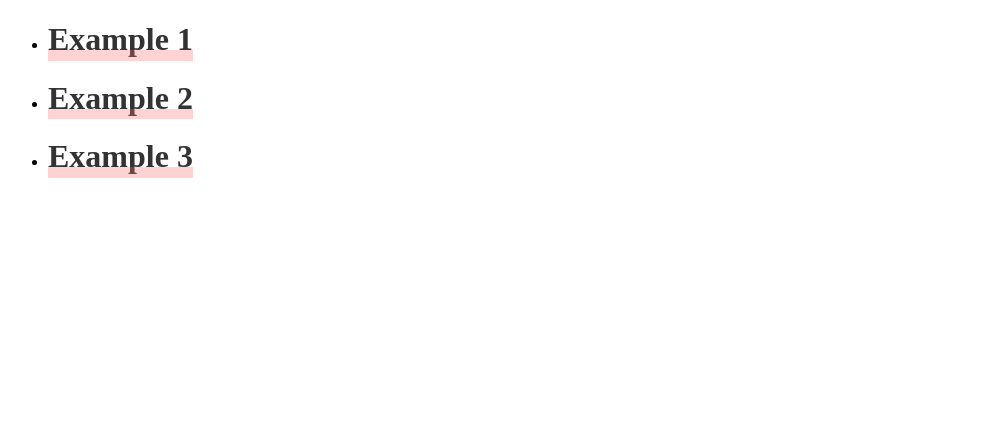
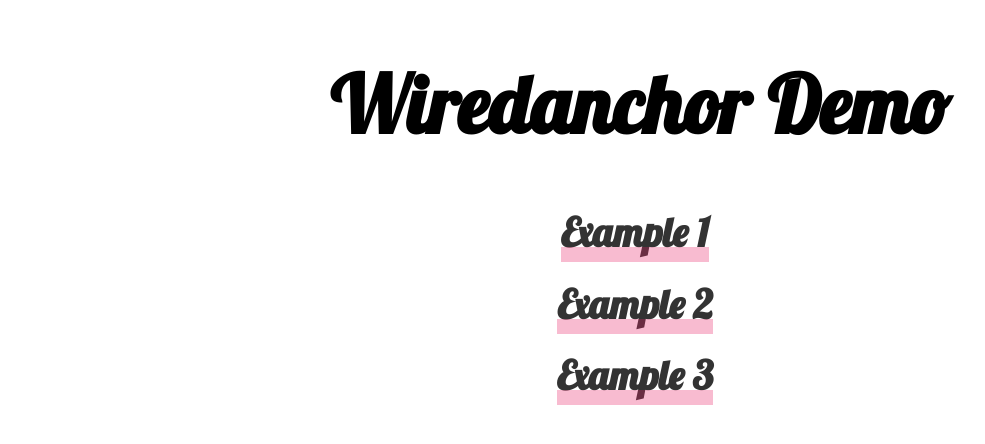
Before and after one commit to sorocabacss/wiredanchor, a website: page index.html in a window 1280 px wide. Shown: the whole page, without its empty margins (0-985 px from the left). Drawn offline with Linux system fonts and the light colour scheme.

Commit message:
improve demo page with bem naming and styles 🚀

```diff
--- a/index.html
+++ b/index.html
@@ -4,18 +4,18 @@
 <head>
   <meta charset="utf-8">
   <title>Wiredanchor demo</title>
-  <link rel="stylesheet" href="wiredanchor.css">
+  <link rel="stylesheet" href="styles.css">
 </head>
 
 <body>
-  <ul class="wiredanchor-list">
-    <li>
-      <h1><a class="wiredanchor-list--item" href="#">Example 1</a></h1></li>
-    <li>
-      <h1><a class="wiredanchor-list--item" href="#">Example 2</a></h1></li>
-    <li>
-      <h1><a class="wiredanchor-list--item" href="#">Example 3</a></h1></li>
+  <div class="main-container">
+    <h1 class="main-container--header">Wiredanchor Demo</h1>
+  <ul class="main-container-list">
+    <li><h1><a class="main-container-list--item" href="#">Example 1</a></h1></li>
+    <li><h1><a class="main-container-list--item" href="#">Example 2</a></h1></li>
+    <li><h1><a class="main-container-list--item" href="#">Example 3</a></h1></li>
   </ul>
+  </div>
 </body>
 
 </html>
--- /dev/null
+++ b/styles.css
@@ -0,0 +1,56 @@
+@import url('https://fonts.googleapis.com/css?family=Lobster');
+html {
+  font-family: 'Lobster', cursive;
+}
+
+.main-container--header {
+  font-size: 80px;
+}
+
+.main-container {
+  text-align: center;
+}
+
+.main-container-list {
+  list-style: none;
+  margin-left: -50px;
+}
+
+.main-container-list--item {
+  font-size: 40px;
+  text-decoration: none;
+  color: #333;
+  position: relative;
+}
+
+.main-container-list--item:hover, .main-container-list--item:focus, .main-container-list--item:visited, .main-container-list--item:active {
+  text-decoration: none;
+  color: #e91e63;
+}
+
+.main-container-list--item:hover::before {
+  opacity: 0.3;
+}
+
+.main-container-list--item:before {
+  content: '';
+  opacity: 0;
+  transition: opacity 0.1s linear;
+  background-color: #e91e63;
+  width: 100%;
+  height: 82%;
+  position: absolute;
+  left: 0;
+  top: 0;
+}
+
+.main-container-list--item:after {
+  content: '';
+  background-color: #e91e63;
+  opacity: 0.3;
+  width: 100%;
+  height: 30%;
+  position: absolute;
+  left: 0;
+  bottom: -10%;
+}
--- a/wiredanchor.css
+++ /dev/null
@@ -1,40 +0,0 @@
-.wiredanchor-list--item {
-  text-decoration: none;
-  color: #333;
-  position: relative;
-}
-
-.wiredanchor-list--item:hover,
-.wiredanchor-list--item:focus,
-.wiredanchor-list--item:visited,
-.wiredanchor-list--item:active {
-  text-decoration: none;
-  color: #ff6f6f;
-}
-
-.wiredanchor-list--item:hover::before {
-  opacity: 0.3;
-}
-
-.wiredanchor-list--item:before {
-  content:'';
-  opacity: 0;
-  transition: opacity 0.1s linear;
-  background-color: #ff6f6f;
-  width: 100%;
-  height: 82%;
-  position: absolute;
-  left: 0;
-  top: 0;
-}
-
-.wiredanchor-list--item:after {
-  content:'';
-  background-color: #ff6f6f;
-  opacity: 0.3;
-  width: 100%;
-  height: 30%;
-  position: absolute;
-  left: 0;
-  bottom: -10%;
-}
```
